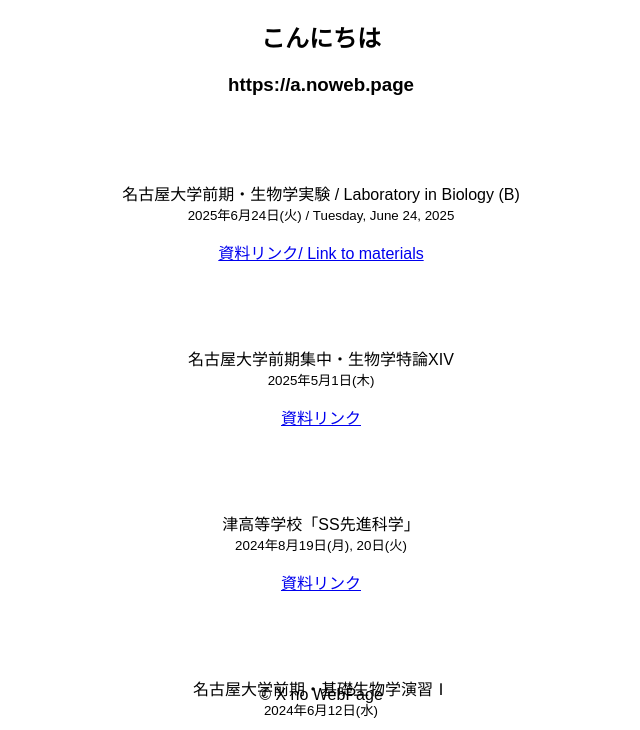
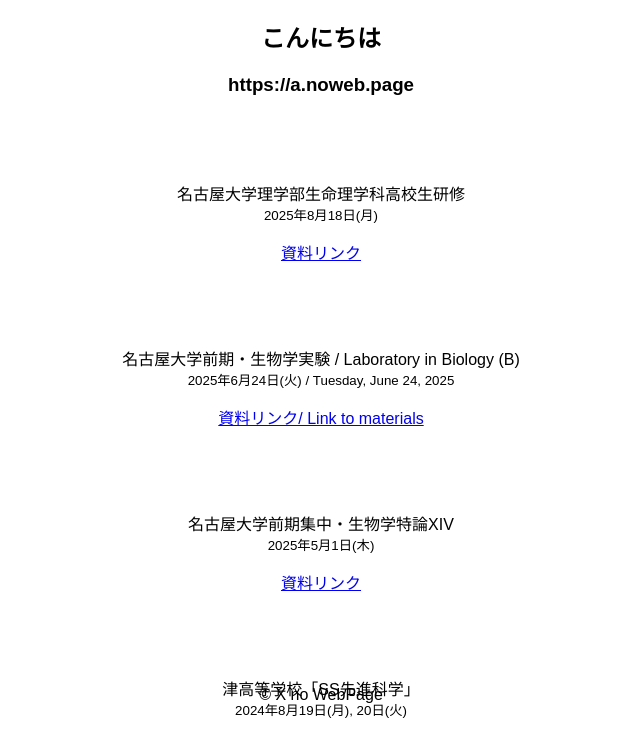
Before and after one commit to iwanaminami/sharingpage, a plain HTML site: page index.html in a window 1280 px wide. Shown: the part 70-800 px from the top of the page, without its empty margins (319-959 px from the left). Drawn offline with Linux system fonts and the light colour scheme.

Commit message:
Update index.html

```diff
--- a/index.html
+++ b/index.html
@@ -10,6 +10,11 @@
     <h2 style="text-align: center">こんにちは</h2>
 
     <h3 style="text-align: center">https://a.noweb.page</h3>
+
+    <div style="text-align: center; padding-top: 50px;">
+      <p>名古屋大学理学部生命理学科高校生研修<br><small>2025年8月18日(月)</small></p>
+      <p><a href = "https://github.com/iwanaminami/trial202508" target="_blank" rel="noopener noreferrer">資料リンク</a></p>
+    </div>
 
     <div style="text-align: center; padding-top: 50px;">
       <p>名古屋大学前期・生物学実験 / Laboratory in Biology (B)<br><small>2025年6月24日(火) / Tuesday, June 24, 2025</small></p>
```
